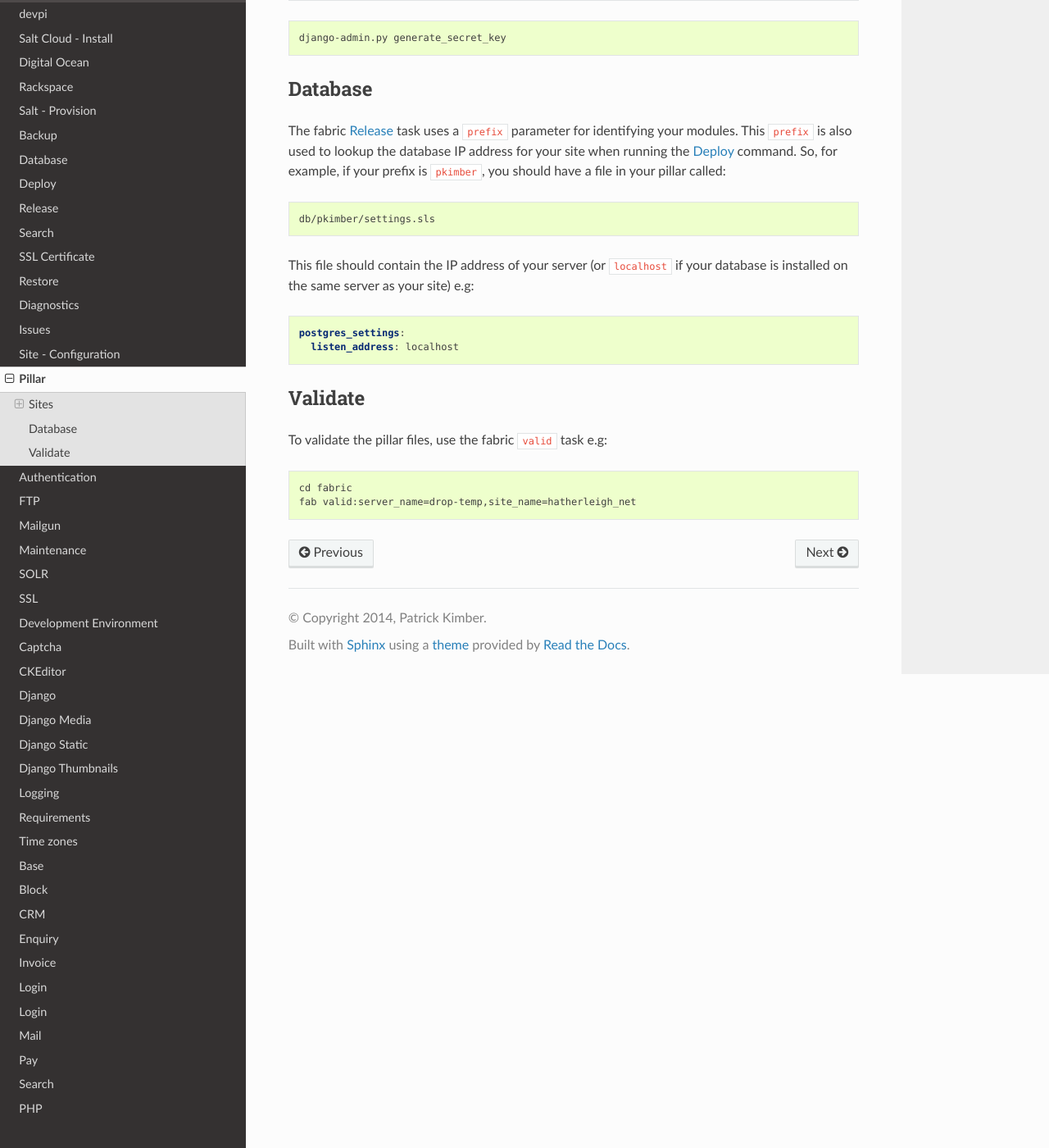
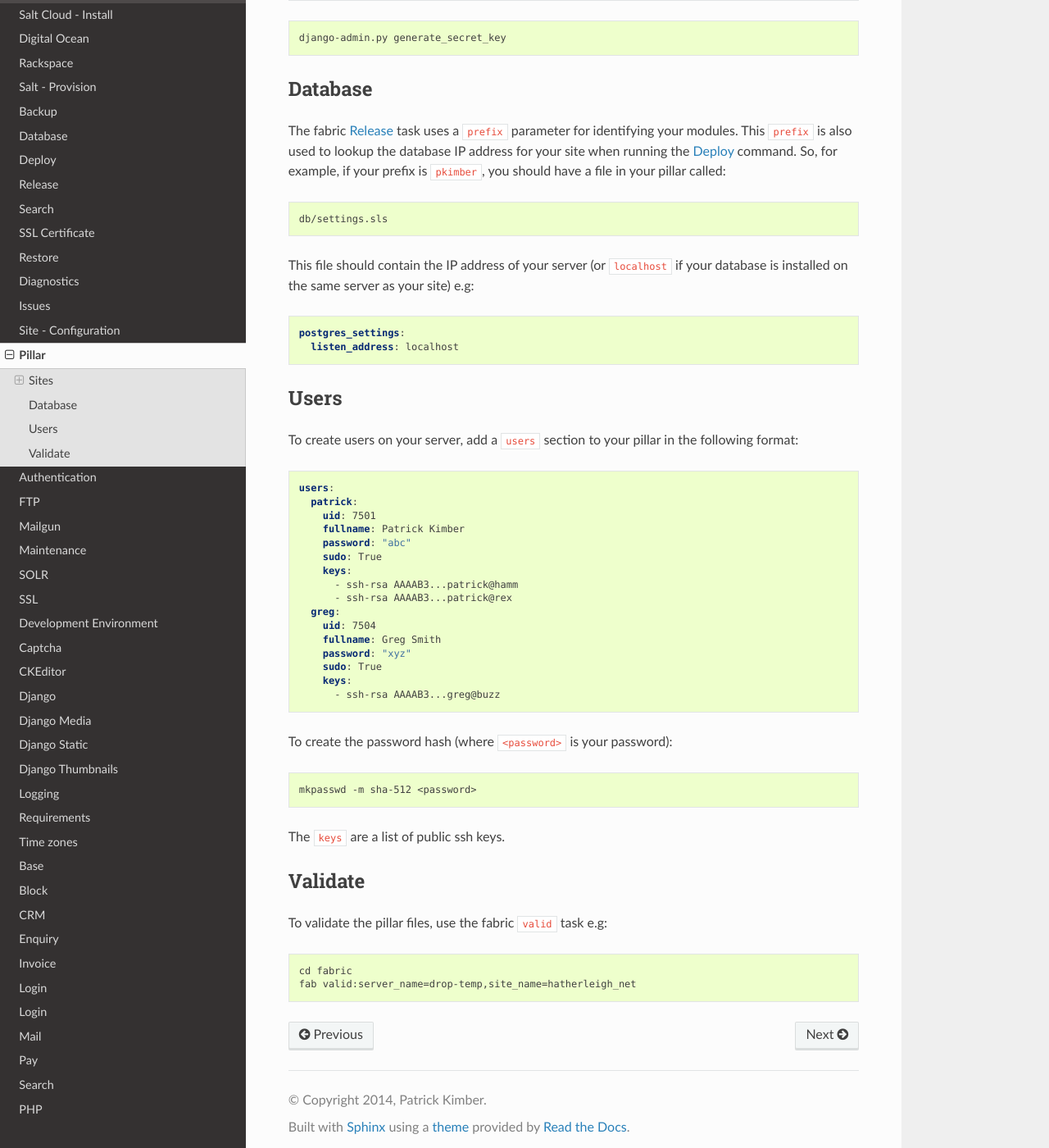
Before and after one commit to pkimber/old-docs-migrated-to-gitlab, a Sphinx documentation site: the page built from source/salt-pillar.rst, in a window 1280 px wide and 1400 px high, scrolled down 1909 px. Shown: the whole window at 82% size. Built offline with Sphinx 7.4.7 and the Read the Docs theme 2.0.0, drawn with Linux system fonts in a browser that asks for light colours.

Commit message:
salt pillar - users

```diff
--- a/source/salt-pillar.rst
+++ b/source/salt-pillar.rst
@@ -102,13 +102,42 @@ database IP address for your site when running the :doc:`fabric-deploy`
 command.  So, for example, if your prefix is ``pkimber``, you should have a
 file in your pillar called::
 
-  db/pkimber/settings.sls
+  db/settings.sls
 
 This file should contain the IP address of your server (or ``localhost`` if
 your database is installed on the same server as your site) e.g::
 
   postgres_settings:
     listen_address: localhost
+
+Users
+=====
+
+To create users on your server, add a ``users`` section to your pillar in the
+following format::
+
+  users:
+    patrick:
+      uid: 7501
+      fullname: Patrick Kimber
+      password: "abc"
+      sudo: True
+      keys:
+        - ssh-rsa AAAAB3...patrick@hamm
+        - ssh-rsa AAAAB3...patrick@rex
+    greg:
+      uid: 7504
+      fullname: Greg Smith
+      password: "xyz"
+      sudo: True
+      keys:
+        - ssh-rsa AAAAB3...greg@buzz
+
+To create the password hash (where ``<password>`` is your password)::
+
+  mkpasswd -m sha-512 <password>
+
+The ``keys`` are a list of public ssh keys.
 
 Validate
 ========
```
